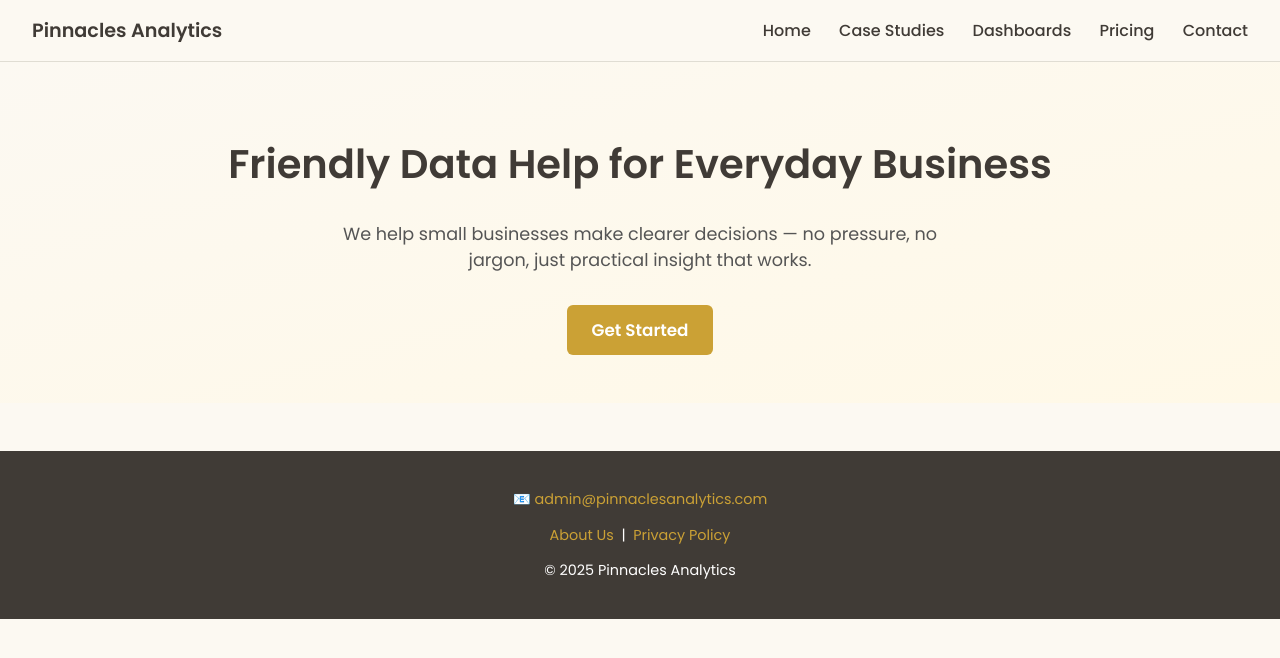
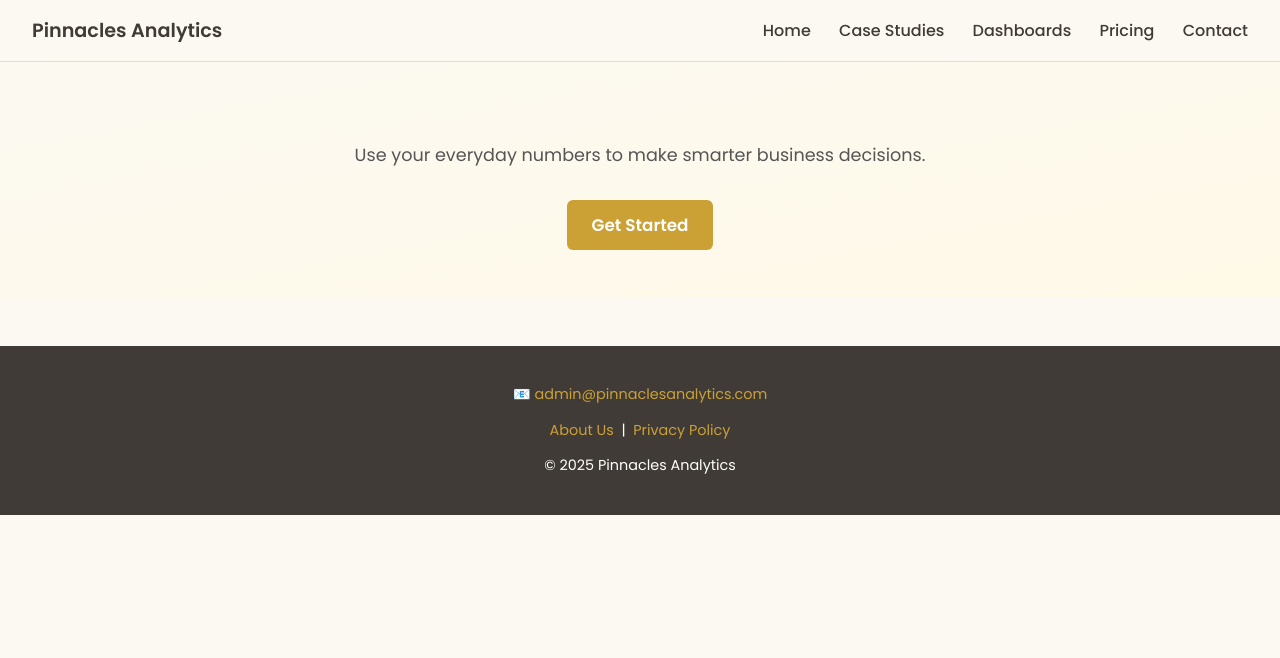
Before and after one commit to lyven81/pinnacles-learning-website, a Jekyll site: the page index.html, which Jekyll copies as it is, in a window 1280 px wide. Shown: the top 658 px of the page. Built offline with Jekyll 4.4.1, drawn with Linux system fonts in a browser that asks for light colours.

Commit message:
Update index.html

```diff
--- a/index.html
+++ b/index.html
@@ -129,8 +129,8 @@
   </div>
 
   <header>
-    <h1>Friendly Data Help for Everyday Business</h1>
-    <p>We help small businesses make clearer decisions — no pressure, no jargon, just practical insight that works.</p>
+    <h1Practical Data Insights for Better Decisions</h1>
+    <p>Use your everyday numbers to make smarter business decisions.</p>
     <a class="cta-button" href="contact.html">Get Started</a>
   </header>
 
```
